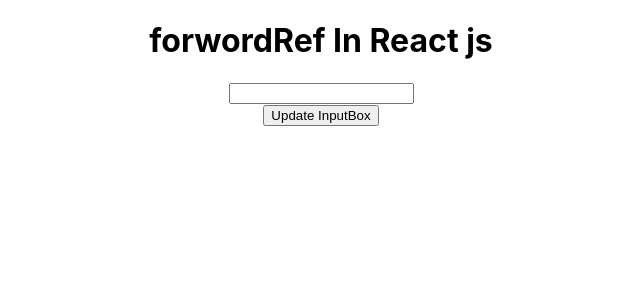
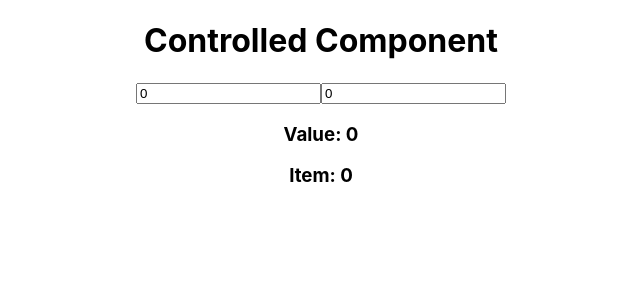
Before and after one commit to fhabhishektiwari/blog, a React (Create React App) app: page / in a window 1280 px wide. Shown: the top 300 px of the page, without its empty margins (319-959 px from the left). Built offline with nearby package versions, Linux system fonts and the light colour scheme.

Commit message:
controlled component in react js

```diff
--- a/src/App.js
+++ b/src/App.js
@@ -1,18 +1,19 @@
 import './App.css'
-import React,{useRef} from 'react';
-import NewChildComponent from './NewChildComponent';
+import React,{useState} from 'react';
 const App=()=>{
-  let inputRef=useRef(null);
-  function updateInput(){
-    inputRef.current.value="1000";
-    inputRef.current.style.color="red";
-    inputRef.current.focus();
-  }
+  const [val,setVal]=useState("0");//default value
+  const [item,setItem]=useState("0");
   return(
     <div className='App'>
-      <h1>forwordRef In React js</h1>
-      <NewChildComponent ref={inputRef}/>
-      <button onClick={updateInput}>Update InputBox</button>
+      <h1>Controlled Component</h1>
+      {/* you can't modify the value*/}
+    {/*<input type='text' value="100"/>*/}
+    <input type='text' value={val} onChange={(e)=>setVal(e.target.value)}/>
+    <input type='text' value={item} onChange={(e)=>setItem(e.target.value)}/>
+
+    <h3>Value: {val}</h3>
+    <h3>Item: {item}</h3>
+
     </div>
   );
 
```
